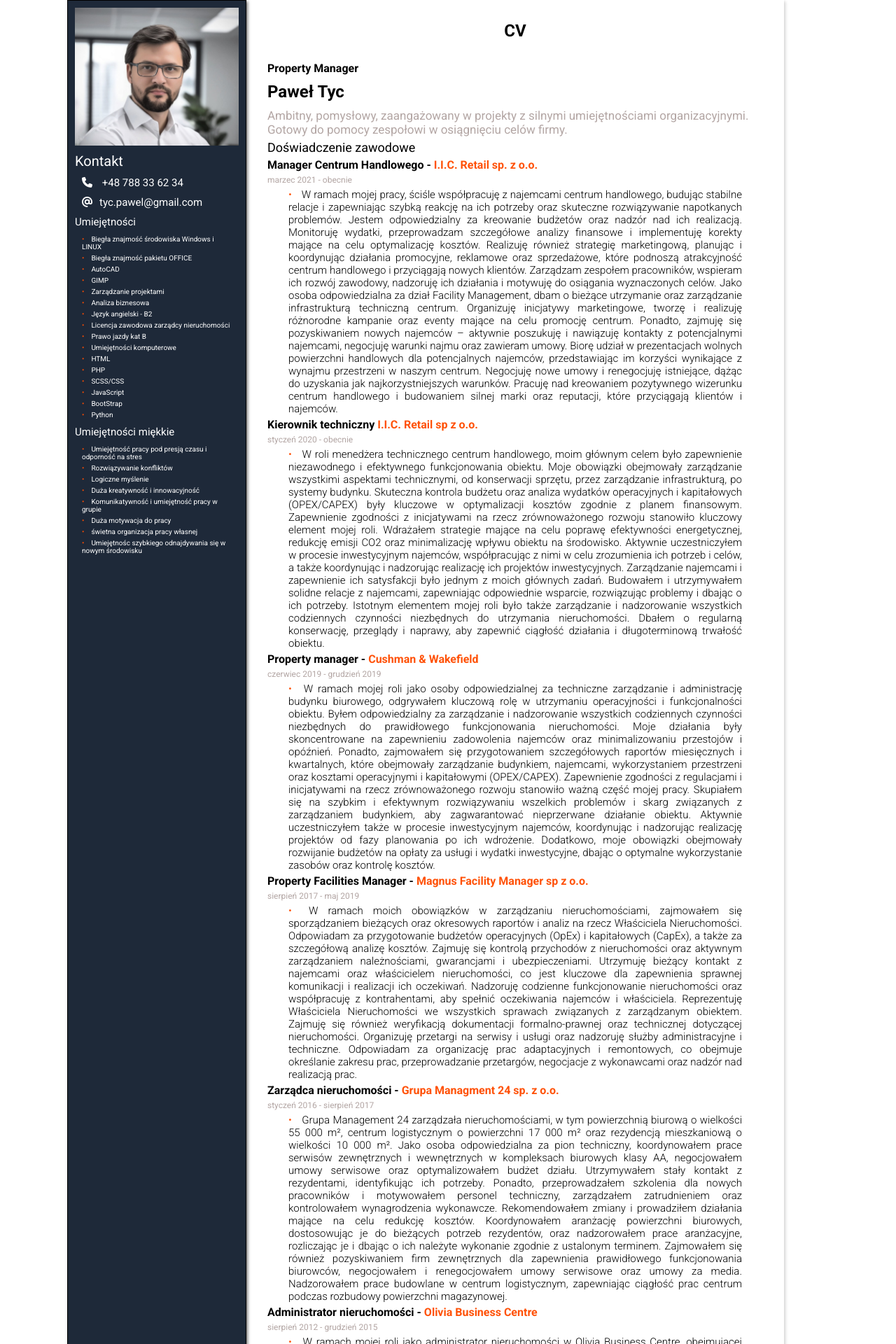
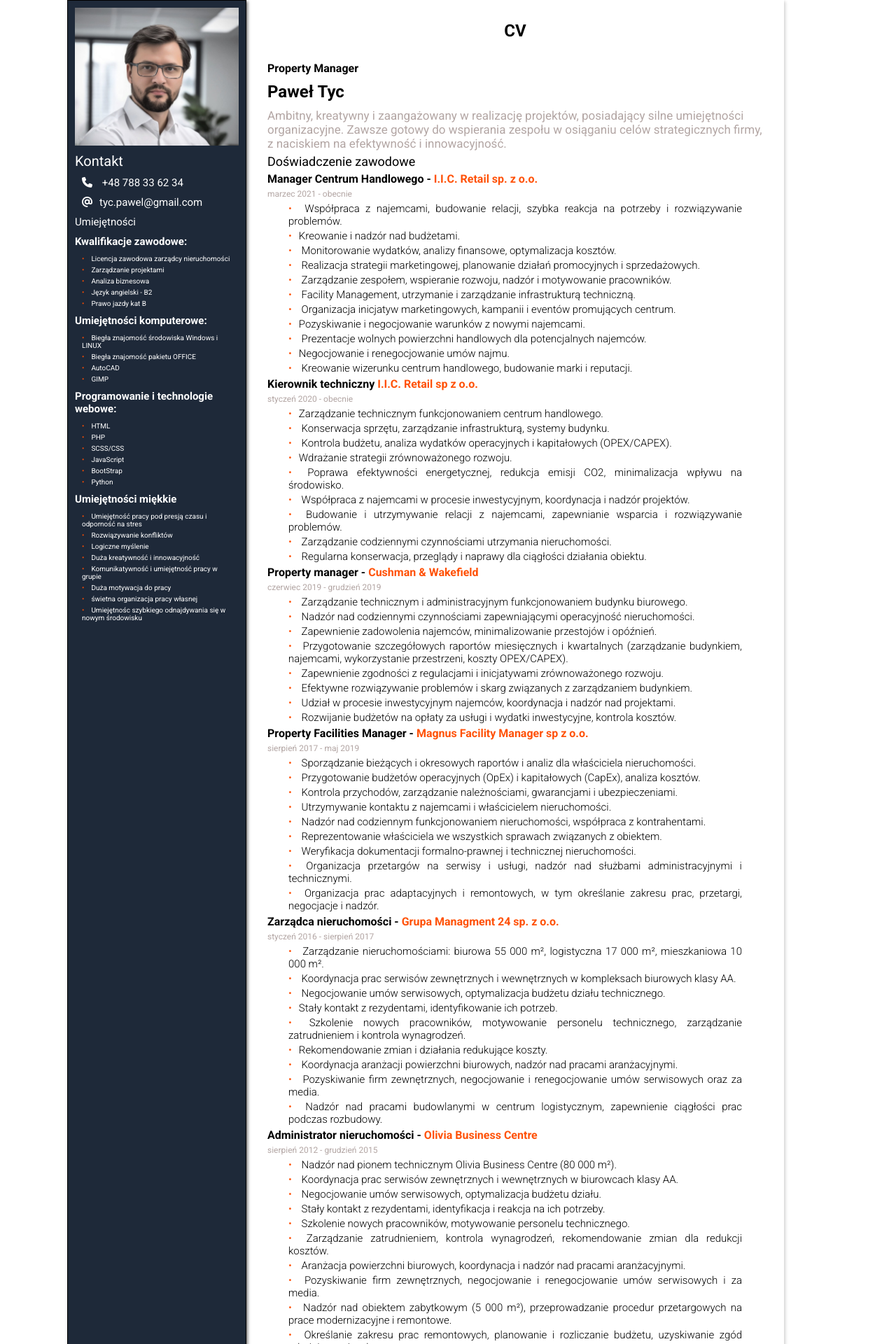
Before and after one commit to fluktar/CV, a PHP site: page /pl.html in a window 1280 px wide. Shown: the top 1920 px of the page at 70% size. Run offline with PHP 8.4, Linux system fonts and the light colour scheme; some libraries are stand-ins or nearby versions.

Commit message:
Update SCSS file to include styles for paragraphs and list items

```diff
--- a/pl.html
+++ b/pl.html
@@ -47,18 +47,28 @@
           <div class="right_main_skill">Umiejętności</div>
           <div class="right_main_point">
             <ul>
-              <li>Biegła znajmość środowiska Windows i LINUX</li>
-              <li>Biegła znajmość pakietu OFFICE</li>
-              <li>AutoCAD</li>
-              <li>GIMP</li>
+              <p class="skill_strong">
+                <strong>Kwalifikacje zawodowe:</strong>
+              </p>
+              <li>Licencja zawodowa zarządcy nieruchomości</li>
               <li>Zarządzanie projektami</li>
               <li>Analiza biznesowa</li>
               <li>Język angielski - B2</li>
-              <li>Licencja zawodowa zarządcy nieruchomości</li>
               <li>Prawo jazdy kat B</li>
             </ul>
             <ul>
-              <li>Umiejętności komputerowe</li>
+              <p class="skill_strong">
+                <strong>Umiejętności komputerowe:</strong>
+              </p>
+              <li>Biegła znajomość środowiska Windows i LINUX</li>
+              <li>Biegła znajomość pakietu OFFICE</li>
+              <li>AutoCAD</li>
+              <li>GIMP</li>
+            </ul>
+            <ul>
+              <p class="skill_strong">
+                <strong>Programowanie i technologie webowe:</strong>
+              </p>
               <li>HTML</li>
               <li>PHP</li>
               <li>SCSS/CSS</li>
@@ -67,7 +77,9 @@
               <li>Python</li>
             </ul>
           </div>
-          <div class="right_main_title">Umiejętności miękkie</div>
+          <div class="right_main_title">
+            <strong>Umiejętności miękkie</strong>
+          </div>
           <div class="right_main_sk">
             <ul>
               <li>Umiejętność pracy pod presją czasu i odporność na stres</li>
@@ -89,8 +101,10 @@
       <h2>Paweł Tyc</h2>
       <div class="main_info">
         <p class="motto">
-          Ambitny, pomysłowy, zaangażowany w projekty z silnymi umiejętnościami
-          organizacyjnymi. Gotowy do pomocy zespołowi w osiągnięciu celów firmy.
+          Ambitny, kreatywny i zaangażowany w realizację projektów, posiadający
+          silne umiejętności organizacyjne. Zawsze gotowy do wspierania zespołu
+          w osiąganiu celów strategicznych firmy, z naciskiem na efektywność i
+          innowacyjność.
         </p>
         <div class="work_exp">
           <div class="title_point">Doświadczenie zawodowe</div>
@@ -101,31 +115,38 @@
 
           <ul>
             <li>
-              W ramach mojej pracy, ściśle współpracuję z najemcami centrum
-              handlowego, budując stabilne relacje i zapewniając szybką reakcję
-              na ich potrzeby oraz skuteczne rozwiązywanie napotkanych
-              problemów. Jestem odpowiedzialny za kreowanie budżetów oraz nadzór
-              nad ich realizacją. Monitoruję wydatki, przeprowadzam szczegółowe
-              analizy finansowe i implementuję korekty mające na celu
-              optymalizację kosztów. Realizuję również strategię marketingową,
-              planując i koordynując działania promocyjne, reklamowe oraz
-              sprzedażowe, które podnoszą atrakcyjność centrum handlowego i
-              przyciągają nowych klientów. Zarządzam zespołem pracowników,
-              wspieram ich rozwój zawodowy, nadzoruję ich działania i motywuję
-              do osiągania wyznaczonych celów. Jako osoba odpowiedzialna za
-              dział Facility Management, dbam o bieżące utrzymanie oraz
-              zarządzanie infrastrukturą techniczną centrum. Organizuję
-              inicjatywy marketingowe, tworzę i realizuję różnorodne kampanie
-              oraz eventy mające na celu promocję centrum. Ponadto, zajmuję się
-              pozyskiwaniem nowych najemców – aktywnie poszukuję i nawiązuję
-              kontakty z potencjalnymi najemcami, negocjuję warunki najmu oraz
-              zawieram umowy. Biorę udział w prezentacjach wolnych powierzchni
-              handlowych dla potencjalnych najemców, przedstawiając im korzyści
-              wynikające z wynajmu przestrzeni w naszym centrum. Negocjuję nowe
-              umowy i renegocjuję istniejące, dążąc do uzyskania jak
-              najkorzystniejszych warunków. Pracuję nad kreowaniem pozytywnego
-              wizerunku centrum handlowego i budowaniem silnej marki oraz
-              reputacji, które przyciągają klientów i najemców.
+              Współpraca z najemcami, budowanie relacji, szybka reakcja na
+              potrzeby i rozwiązywanie problemów.
+            </li>
+            <li>Kreowanie i nadzór nad budżetami.</li>
+            <li>
+              Monitorowanie wydatków, analizy finansowe, optymalizacja kosztów.
+            </li>
+            <li>
+              Realizacja strategii marketingowej, planowanie działań
+              promocyjnych i sprzedażowych.
+            </li>
+            <li>
+              Zarządzanie zespołem, wspieranie rozwoju, nadzór i motywowanie
+              pracowników.
+            </li>
+            <li>
+              Facility Management, utrzymanie i zarządzanie infrastrukturą
+              techniczną.
+            </li>
+            <li>
+              Organizacja inicjatyw marketingowych, kampanii i eventów
+              promujących centrum.
+            </li>
+            <li>Pozyskiwanie i negocjowanie warunków z nowymi najemcami.</li>
+            <li>
+              Prezentacje wolnych powierzchni handlowych dla potencjalnych
+              najemców.
+            </li>
+            <li>Negocjowanie i renegocjowanie umów najmu.</li>
+            <li>
+              Kreowanie wizerunku centrum handlowego, budowanie marki i
+              reputacji.
             </li>
           </ul>
 
@@ -135,29 +156,33 @@
           <p class="time">styczeń 2020 - obecnie</p>
 
           <ul>
+            <li>Zarządzanie technicznym funkcjonowaniem centrum handlowego.</li>
             <li>
-              W roli menedżera technicznego centrum handlowego, moim głównym
-              celem było zapewnienie niezawodnego i efektywnego funkcjonowania
-              obiektu. Moje obowiązki obejmowały zarządzanie wszystkimi
-              aspektami technicznymi, od konserwacji sprzętu, przez zarządzanie
-              infrastrukturą, po systemy budynku. Skuteczna kontrola budżetu
-              oraz analiza wydatków operacyjnych i kapitałowych (OPEX/CAPEX)
-              były kluczowe w optymalizacji kosztów zgodnie z planem finansowym.
-              Zapewnienie zgodności z inicjatywami na rzecz zrównoważonego
-              rozwoju stanowiło kluczowy element mojej roli. Wdrażałem strategie
-              mające na celu poprawę efektywności energetycznej, redukcję emisji
-              CO2 oraz minimalizację wpływu obiektu na środowisko. Aktywnie
-              uczestniczyłem w procesie inwestycyjnym najemców, współpracując z
-              nimi w celu zrozumienia ich potrzeb i celów, a także koordynując i
-              nadzorując realizację ich projektów inwestycyjnych. Zarządzanie
-              najemcami i zapewnienie ich satysfakcji było jednym z moich
-              głównych zadań. Budowałem i utrzymywałem solidne relacje z
-              najemcami, zapewniając odpowiednie wsparcie, rozwiązując problemy
-              i dbając o ich potrzeby. Istotnym elementem mojej roli było także
-              zarządzanie i nadzorowanie wszystkich codziennych czynności
-              niezbędnych do utrzymania nieruchomości. Dbałem o regularną
-              konserwację, przeglądy i naprawy, aby zapewnić ciągłość działania
-              i długoterminową trwałość obiektu.
+              Konserwacja sprzętu, zarządzanie infrastrukturą, systemy budynku.
+            </li>
+            <li>
+              Kontrola budżetu, analiza wydatków operacyjnych i kapitałowych
+              (OPEX/CAPEX).
+            </li>
+            <li>Wdrażanie strategii zrównoważonego rozwoju.</li>
+            <li>
+              Poprawa efektywności energetycznej, redukcja emisji CO2,
+              minimalizacja wpływu na środowisko.
+            </li>
+            <li>
+              Współpraca z najemcami w procesie inwestycyjnym, koordynacja i
+              nadzór projektów.
+            </li>
+            <li>
+              Budowanie i utrzymywanie relacji z najemcami, zapewnianie wsparcia
+              i rozwiązywanie problemów.
+            </li>
+            <li>
+              Zarządzanie codziennymi czynnościami utrzymania nieruchomości.
+            </li>
+            <li>
+              Regularna konserwacja, przeglądy i naprawy dla ciągłości działania
+              obiektu.
             </li>
           </ul>
 
@@ -168,26 +193,37 @@
 
           <ul>
             <li>
-              W ramach mojej roli jako osoby odpowiedzialnej za techniczne
-              zarządzanie i administrację budynku biurowego, odgrywałem kluczową
-              rolę w utrzymaniu operacyjności i funkcjonalności obiektu. Byłem
-              odpowiedzialny za zarządzanie i nadzorowanie wszystkich
-              codziennych czynności niezbędnych do prawidłowego funkcjonowania
-              nieruchomości. Moje działania były skoncentrowane na zapewnieniu
-              zadowolenia najemców oraz minimalizowaniu przestojów i opóźnień.
-              Ponadto, zajmowałem się przygotowaniem szczegółowych raportów
-              miesięcznych i kwartalnych, które obejmowały zarządzanie
-              budynkiem, najemcami, wykorzystaniem przestrzeni oraz kosztami
-              operacyjnymi i kapitałowymi (OPEX/CAPEX). Zapewnienie zgodności z
-              regulacjami i inicjatywami na rzecz zrównoważonego rozwoju
-              stanowiło ważną część mojej pracy. Skupiałem się na szybkim i
-              efektywnym rozwiązywaniu wszelkich problemów i skarg związanych z
-              zarządzaniem budynkiem, aby zagwarantować nieprzerwane działanie
-              obiektu. Aktywnie uczestniczyłem także w procesie inwestycyjnym
-              najemców, koordynując i nadzorując realizację projektów od fazy
-              planowania po ich wdrożenie. Dodatkowo, moje obowiązki obejmowały
-              rozwijanie budżetów na opłaty za usługi i wydatki inwestycyjne,
-              dbając o optymalne wykorzystanie zasobów oraz kontrolę kosztów.
+              Zarządzanie technicznym i administracyjnym funkcjonowaniem budynku
+              biurowego.
+            </li>
+            <li>
+              Nadzór nad codziennymi czynnościami zapewniającymi operacyjność
+              nieruchomości.
+            </li>
+            <li>
+              Zapewnienie zadowolenia najemców, minimalizowanie przestojów i
+              opóźnień.
+            </li>
+            <li>
+              Przygotowanie szczegółowych raportów miesięcznych i kwartalnych
+              (zarządzanie budynkiem, najemcami, wykorzystanie przestrzeni,
+              koszty OPEX/CAPEX).
+            </li>
+            <li>
+              Zapewnienie zgodności z regulacjami i inicjatywami zrównoważonego
+              rozwoju.
+            </li>
+            <li>
+              Efektywne rozwiązywanie problemów i skarg związanych z
+              zarządzaniem budynkiem.
+            </li>
+            <li>
+              Udział w procesie inwestycyjnym najemców, koordynacja i nadzór nad
+              projektami.
+            </li>
+            <li>
+              Rozwijanie budżetów na opłaty za usługi i wydatki inwestycyjne,
+              kontrola kosztów.
             </li>
           </ul>
 
@@ -199,25 +235,39 @@
 
           <ul>
             <li>
-              W ramach moich obowiązków w zarządzaniu nieruchomościami,
-              zajmowałem się sporządzaniem bieżących oraz okresowych raportów i
-              analiz na rzecz Właściciela Nieruchomości. Odpowiadam za
-              przygotowanie budżetów operacyjnych (OpEx) i kapitałowych (CapEx),
-              a także za szczegółową analizę kosztów. Zajmuję się kontrolą
-              przychodów z nieruchomości oraz aktywnym zarządzaniem
-              należnościami, gwarancjami i ubezpieczeniami. Utrzymuję bieżący
-              kontakt z najemcami oraz właścicielem nieruchomości, co jest
-              kluczowe dla zapewnienia sprawnej komunikacji i realizacji ich
-              oczekiwań. Nadzoruję codzienne funkcjonowanie nieruchomości oraz
-              współpracuję z kontrahentami, aby spełnić oczekiwania najemców i
-              właściciela. Reprezentuję Właściciela Nieruchomości we wszystkich
-              sprawach związanych z zarządzanym obiektem. Zajmuję się również
-              weryfikacją dokumentacji formalno-prawnej oraz technicznej
-              dotyczącej nieruchomości. Organizuję przetargi na serwisy i usługi
-              oraz nadzoruję służby administracyjne i techniczne. Odpowiadam za
-              organizację prac adaptacyjnych i remontowych, co obejmuje
-              określanie zakresu prac, przeprowadzanie przetargów, negocjacje z
-              wykonawcami oraz nadzór nad realizacją prac.
+              Sporządzanie bieżących i okresowych raportów i analiz dla
+              właściciela nieruchomości.
+            </li>
+            <li>
+              Przygotowanie budżetów operacyjnych (OpEx) i kapitałowych (CapEx),
+              analiza kosztów.
+            </li>
+            <li>
+              Kontrola przychodów, zarządzanie należnościami, gwarancjami i
+              ubezpieczeniami.
+            </li>
+            <li>
+              Utrzymywanie kontaktu z najemcami i właścicielem nieruchomości.
+            </li>
+            <li>
+              Nadzór nad codziennym funkcjonowaniem nieruchomości, współpraca z
+              kontrahentami.
+            </li>
+            <li>
+              Reprezentowanie właściciela we wszystkich sprawach związanych z
+              obiektem.
+            </li>
+            <li>
+              Weryfikacja dokumentacji formalno-prawnej i technicznej
+              nieruchomości.
+            </li>
+            <li>
+              Organizacja przetargów na serwisy i usługi, nadzór nad służbami
+              administracyjnymi i technicznymi.
+            </li>
+            <li>
+              Organizacja prac adaptacyjnych i remontowych, w tym określanie
+              zakresu prac, przetargi, negocjacje i nadzór.
             </li>
           </ul>
 
@@ -228,26 +278,34 @@
 
           <ul>
             <li>
-              Grupa Management 24 zarządzała nieruchomościami, w tym
-              powierzchnią biurową o wielkości 55 000 m², centrum logistycznym o
-              powierzchni 17 000 m² oraz rezydencją mieszkaniową o wielkości 10
-              000 m². Jako osoba odpowiedzialna za pion techniczny,
-              koordynowałem prace serwisów zewnętrznych i wewnętrznych w
-              kompleksach biurowych klasy AA, negocjowałem umowy serwisowe oraz
-              optymalizowałem budżet działu. Utrzymywałem stały kontakt z
-              rezydentami, identyfikując ich potrzeby. Ponadto, przeprowadzałem
-              szkolenia dla nowych pracowników i motywowałem personel
-              techniczny, zarządzałem zatrudnieniem oraz kontrolowałem
-              wynagrodzenia wykonawcze. Rekomendowałem zmiany i prowadziłem
-              działania mające na celu redukcję kosztów. Koordynowałem aranżację
-              powierzchni biurowych, dostosowując je do bieżących potrzeb
-              rezydentów, oraz nadzorowałem prace aranżacyjne, rozliczając je i
-              dbając o ich należyte wykonanie zgodnie z ustalonym terminem.
-              Zajmowałem się również pozyskiwaniem firm zewnętrznych dla
-              zapewnienia prawidłowego funkcjonowania biurowców, negocjowałem i
-              renegocjowałem umowy serwisowe oraz umowy za media. Nadzorowałem
-              prace budowlane w centrum logistycznym, zapewniając ciągłość prac
-              centrum podczas rozbudowy powierzchni magazynowej.
+              Zarządzanie nieruchomościami: biurowa 55 000 m², logistyczna 17
+              000 m², mieszkaniowa 10 000 m².
+            </li>
+            <li>
+              Koordynacja prac serwisów zewnętrznych i wewnętrznych w
+              kompleksach biurowych klasy AA.
+            </li>
+            <li>
+              Negocjowanie umów serwisowych, optymalizacja budżetu działu
+              technicznego.
+            </li>
+            <li>Stały kontakt z rezydentami, identyfikowanie ich potrzeb.</li>
+            <li>
+              Szkolenie nowych pracowników, motywowanie personelu technicznego,
+              zarządzanie zatrudnieniem i kontrola wynagrodzeń.
+            </li>
+            <li>Rekomendowanie zmian i działania redukujące koszty.</li>
+            <li>
+              Koordynacja aranżacji powierzchni biurowych, nadzór nad pracami
+              aranżacyjnymi.
+            </li>
+            <li>
+              Pozyskiwanie firm zewnętrznych, negocjowanie i renegocjowanie umów
+              serwisowych oraz za media.
+            </li>
+            <li>
+              Nadzór nad pracami budowlanymi w centrum logistycznym, zapewnienie
+              ciągłości prac podczas rozbudowy.
             </li>
           </ul>
 
@@ -258,33 +316,41 @@
 
           <ul>
             <li>
-              W ramach mojej roli jako administrator nieruchomości w Olivia
-              Business Centre, obejmującej powierzchnię 80 000 m²,
-              odpowiedzialny byłem za nadzór nad pionem technicznym firmy.
-              Koordynowałem prace serwisów zewnętrznych i wewnętrznych w
-              kompleksie biurowców klasy AA, negocjowałem umowy serwisowe i
-              optymalizowałem budżet działu. Utrzymywałem stały kontakt z
-              rezydentami, identyfikując i reagując na ich potrzeby.
-              Przeprowadzałem szkolenia dla nowych pracowników, motywując
-              jednocześnie podległy personel techniczny. Zarządzałem
-              zatrudnieniem oraz kontrolowałem wynagrodzenia personelu
-              wykonawczego, rekomendowałem zmiany mające na celu redukcję
-              kosztów. Odpowiadałem za aranżację powierzchni biurowych,
-              dostosowując je do aktualnych potrzeb rezydentów, koordynując
-              prace aranżacyjne, rozliczając je oraz nadzorując pracę serwisów.
-              Dbaność o właściwe wykonanie prac aranżacyjnych zgodnie z
-              ustalonym terminem była moim priorytetem, co obejmowało także
-              przekazywanie frontu robót remontowo-budowlanych oraz odbieranie
-              wykonanej pracy. Dodatkowo zajmowałem się pozyskiwaniem firm
-              zewnętrznych dla prawidłowego funkcjonowania biurowców i
-              negocjowaniem umów serwisowych, w tym ich renegocjacjami oraz
-              umowami za media. Równocześnie administrowałem obiektem o statusie
-              zabytkowym o powierzchni 5 000 m². Przeprowadzałem procedury
-              przetargowe na prace modernizacyjno-remontowo-naprawcze,
-              określałem zakres prac niezbędnych do utrzymania należytego stanu
-              budynku, planowałem i rozliczałem budżet remontów oraz uzyskiwałem
-              niezbędne zgody administracyjne na przeprowadzanie prac
-              remontowych.
+              Nadzór nad pionem technicznym Olivia Business Centre (80 000 m²).
+            </li>
+            <li>
+              Koordynacja prac serwisów zewnętrznych i wewnętrznych w biurowcach
+              klasy AA.
+            </li>
+            <li>
+              Negocjowanie umów serwisowych, optymalizacja budżetu działu.
+            </li>
+            <li>
+              Stały kontakt z rezydentami, identyfikacja i reakcja na ich
+              potrzeby.
+            </li>
+            <li>
+              Szkolenie nowych pracowników, motywowanie personelu technicznego.
+            </li>
+            <li>
+              Zarządzanie zatrudnieniem, kontrola wynagrodzeń, rekomendowanie
+              zmian dla redukcji kosztów.
+            </li>
+            <li>
+              Aranżacja powierzchni biurowych, koordynacja i nadzór nad pracami
+              aranżacyjnymi.
+            </li>
+            <li>
+              Pozyskiwanie firm zewnętrznych, negocjowanie i renegocjowanie umów
+              serwisowych i za media.
+            </li>
+            <li>
+              Nadzór nad obiektem zabytkowym (5 000 m²), przeprowadzanie
+              procedur przetargowych na prace modernizacyjne i remontowe.
+            </li>
+            <li>
+              Określanie zakresu prac remontowych, planowanie i rozliczanie
+              budżetu, uzyskiwanie zgód administracyjnych.
             </li>
           </ul>
         </div>
--- a/src/sass/style.scss
+++ b/src/sass/style.scss
@@ -132,7 +132,8 @@ html {
         grid-row: 2/3;
       }
     }
-    .right_main_skill {
+    .right_main_skill,
+    p {
       font-size: 1.5rem;
       margin: 1rem;
       color: var(--text-color2);
@@ -143,6 +144,7 @@ html {
     }
     ul {
       list-style: none;
+
       li {
         margin: 0.5rem 2rem;
         font-size: 1rem;
@@ -235,6 +237,7 @@ html {
 
     ul {
       list-style: none;
+
       li {
         font-size: 1.5rem;
         font-weight: 300;
```
Also changed, not shown: dist/css/style.min.css, 1 other file.
